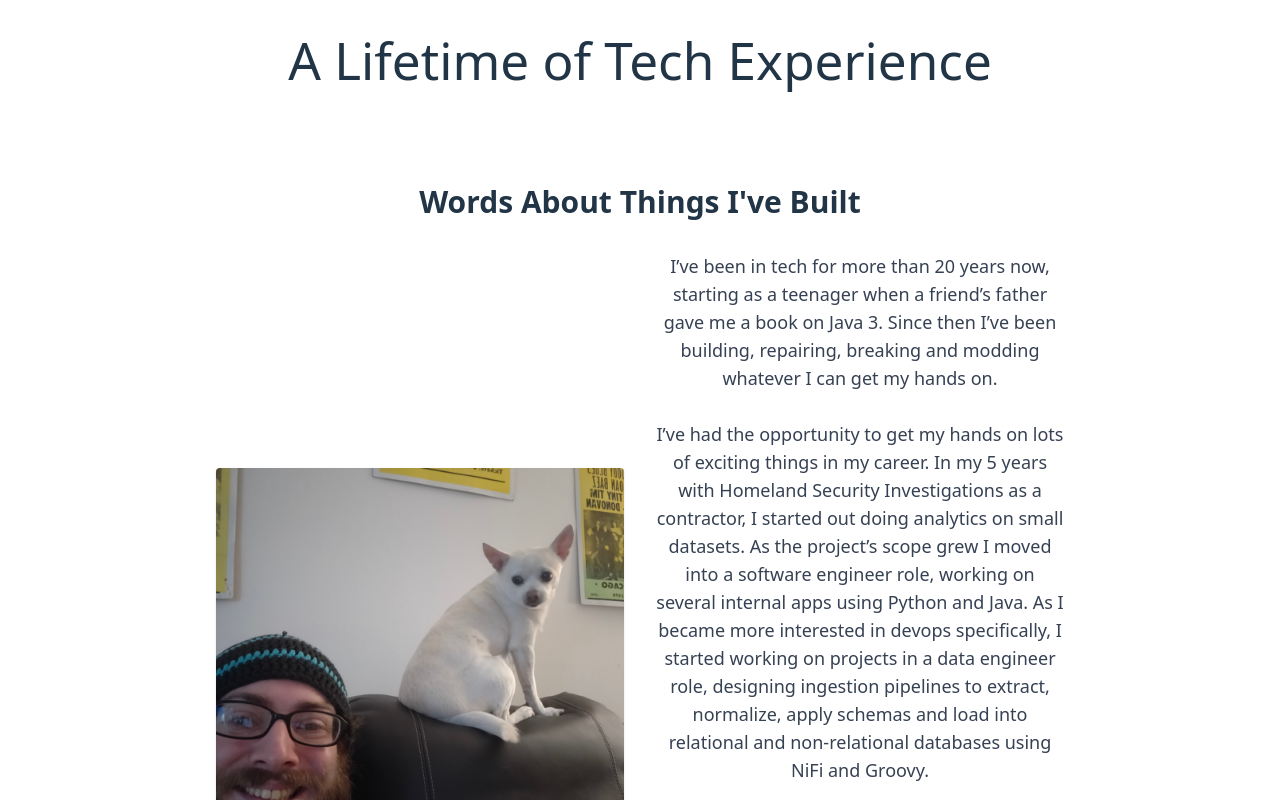
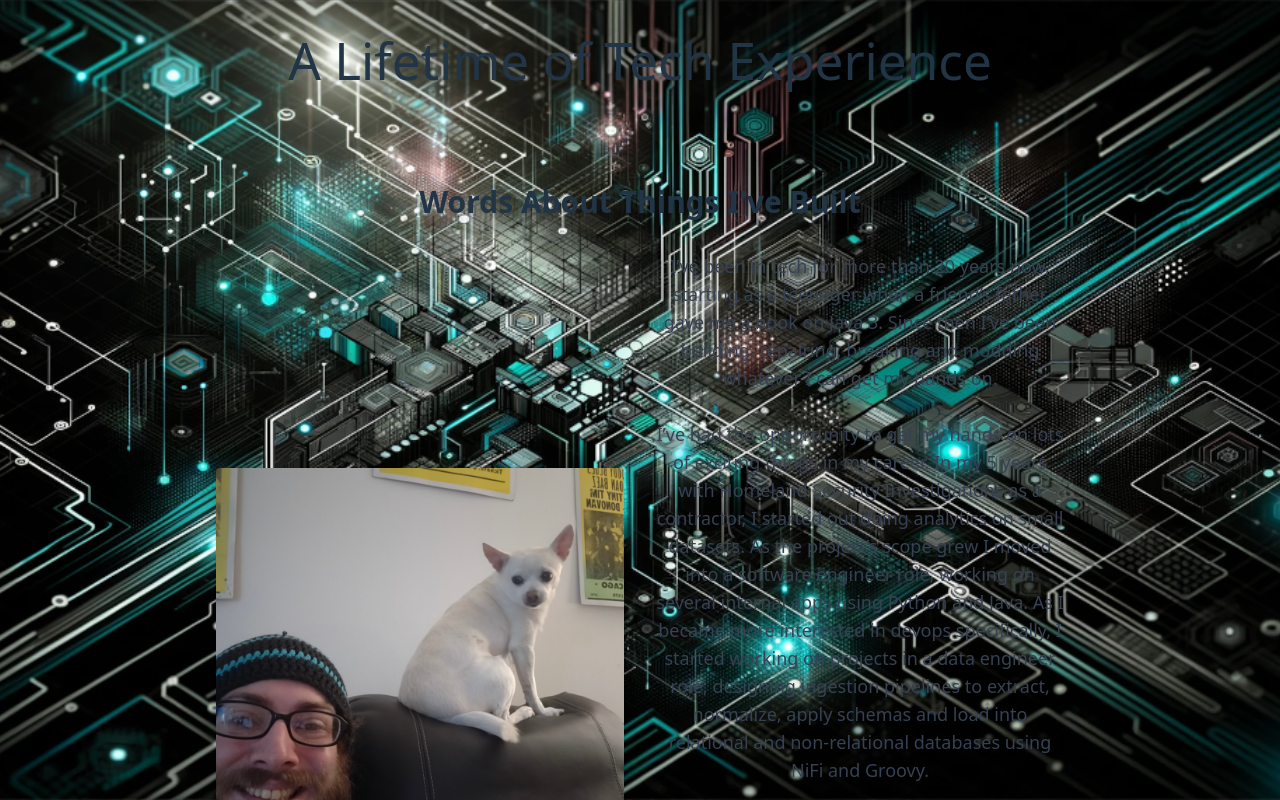
Before and after one commit to v1nsai/personal-site, a React (Vite) app: page / in a window 1280 px wide. Shown: the top 800 px of the page. Built offline with nearby package versions, Linux system fonts and the light colour scheme.

Commit message:
add background

```diff
--- a/src/App.tsx
+++ b/src/App.tsx
@@ -1,5 +1,4 @@
 import personalPhoto from './assets/personal-photo.png'
-import backgroundImage from './assets/background-small.png'
 import homelabImage from './assets/homelab.png'
 import interpreterLogo from './assets/interpreter.png'
 import openstackLogo from './assets/openstack_logo.png'
--- a/src/index.css
+++ b/src/index.css
@@ -30,6 +30,11 @@
   place-items: center;
   min-width: 320px;
   min-height: 100vh;
+  background-image: url('./assets/background-small.png');
+  background-size: cover;
+  background-position: center;
+  background-repeat: no-repeat;
+  background-attachment: fixed;
 }
 
 h1 {
```
